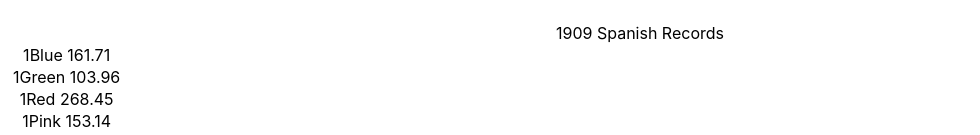
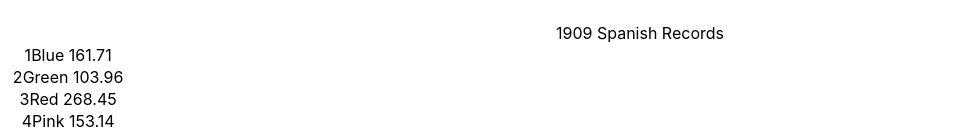
Before and after one commit to joe42go/bloc-jams-react, a React (Create React App) app: page /album/the-colors in a window 1280 px wide. Shown: the part 753-888 px from the top of the page, without its empty margins (0-980 px from the left). Built offline with nearby package versions, Linux system fonts and the light colour scheme.

Commit message:
completed assignment #7

```diff
--- a/src/components/Album.js
+++ b/src/components/Album.js
@@ -14,7 +14,7 @@ class Album extends Component {
             album: album,
             currentSong: album.songs[0],
             isPlaying: false,
-            icon: 1//how to turn this into an index figure
+            hoveredIdx: null
         };
 
         this.audioElement = document.createElement('audio');
@@ -40,27 +40,29 @@ class Album extends Component {
         const isSameSong = this.state.currentSong == song;
         if (this.state.isPlaying && isSameSong) {
             this.pause();
-            this.setState({icon:<ion-icon name="arrow-dropright-circle"></ion-icon>});
         } else {
             if (!isSameSong) { this.setSong(song);}
             this.play();
-            this.setState({icon:<ion-icon name="pause"></ion-icon>});
         }
     }
 
-    _onMouseEnter () {
-        if (this.state.isPlaying) {
-            this.setState({icon:<ion-icon name="pause"></ion-icon>});
-        } else {
-            this.setState({icon:<ion-icon name="arrow-dropright-circle"></ion-icon>});
-        }
+    _onMouseEnter (index) {
+        this.setState({hoveredIdx: index});
     }
 
     _onMouseLeave (index) {
-        if (this.state.isPlaying) {
-            return null;
+        this.setState({hoveredIdx: null});
+    }
+
+    renderIcon (song, index) {
+        const isSameIdx = this.state.hoveredIdx == index;
+        const isSameSong = this.state.currentSong == song;
+        if (this.state.isPlaying && isSameSong) {
+            return <ion-icon name="pause"></ion-icon>;
+        } else if (!this.state.isPlaying && isSameIdx) {
+            return <ion-icon name="arrow-dropright-circle"></ion-icon>;
         } else {
-            this.setState({icon:index+1});
+            return index + 1;
         }
     }
 
@@ -83,8 +85,8 @@ class Album extends Component {
                     </colgroup>
                     <tbody>
                         {
-                            this.state.album.songs.map( (song, index) =>  //how to separate the impact to an individual song
-                                <tr className="song" key={index}><span className="ion-play" onClick={() => this.handleSongClick(song)} onMouseEnter={() => this._onMouseEnter()} onMouseLeave={() => this._onMouseLeave(index)}>{this.state.icon}</span>{song.title} {song.duration}</tr>
+                            this.state.album.songs.map( (song, index) =>
+                                <tr className="song" key={index}><span className="ion-play" onClick={() => this.handleSongClick(song, index)} onMouseEnter={() => this._onMouseEnter(index)} onMouseLeave={() => this._onMouseLeave(index)}>{this.renderIcon(song, index)}</span>{song.title} {song.duration}</tr>
                             )
                         }
                     </tbody>
```
